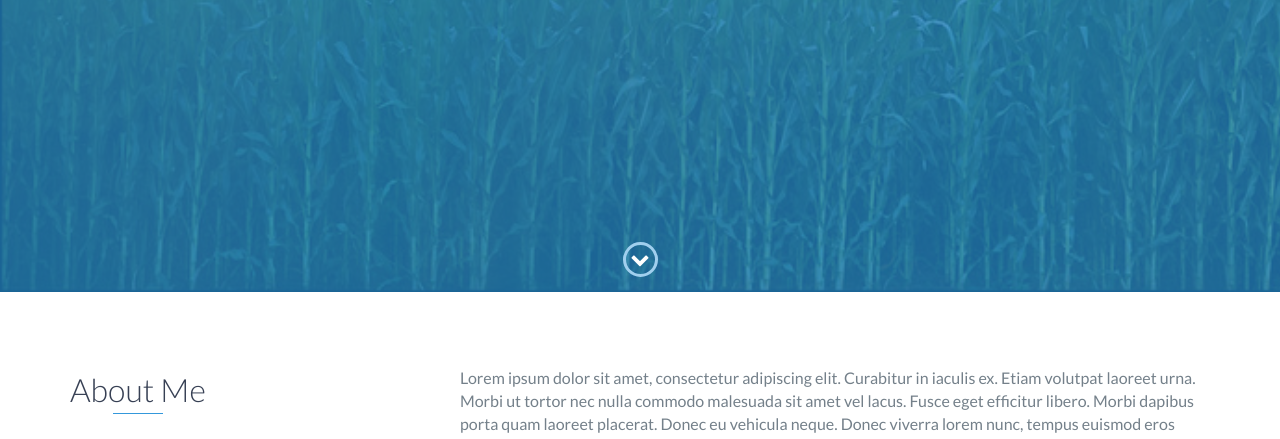
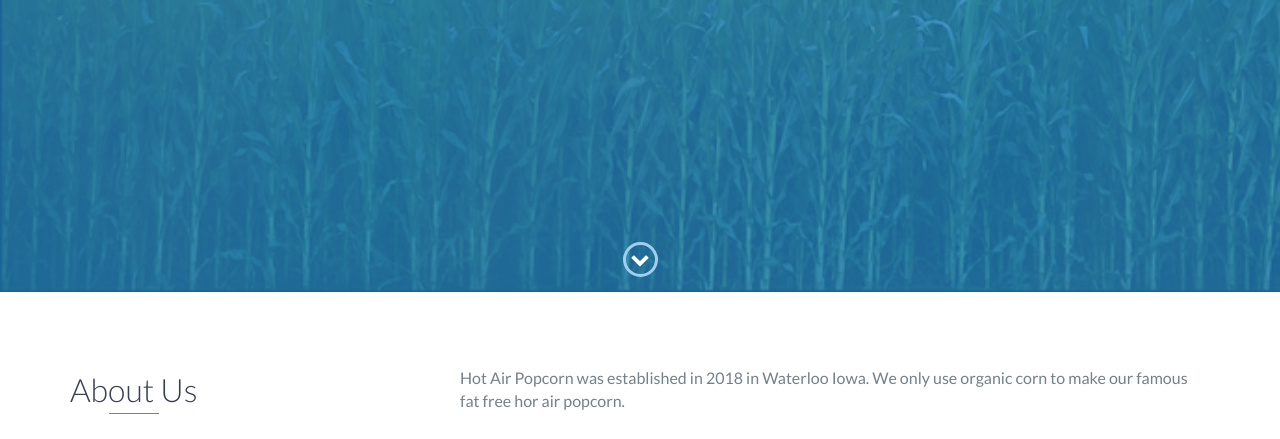
Before and after one commit to DimaMukhin/hot-air-popcorn, a website: page index.html in a window 1280 px wide. Shown: the part 508-947 px from the top of the page. Drawn offline with nearby package versions, Linux system fonts and the light colour scheme.

Commit message:
updated "about us"

```diff
--- a/index.html
+++ b/index.html
@@ -68,13 +68,11 @@
         <div class="container">
             <div class="row">
                 <div class="col-md-4">
-                    <h2 class="heading">About Me</h2>
+                    <h2 class="heading">About Us</h2>
                 </div>
                 <div class="col-md-8">
                     <p>
-                        Lorem ipsum dolor sit amet, consectetur adipiscing elit. Curabitur in iaculis ex. Etiam volutpat laoreet urna. Morbi ut tortor nec nulla commodo malesuada sit amet vel lacus. Fusce eget efficitur libero. Morbi dapibus porta quam laoreet placerat. Donec
-                        eu vehicula neque. Donec viverra lorem nunc, tempus euismod eros sollicitudin ut. Quisque et tincidunt libero. Donec id pharetra justo. Proin euismod lacinia dolor, eu scelerisque justo tempus pharetra. Vivamus nunc justo, finibus
-                        ut nisl sed, euismod rhoncus nulla. Proin sed magna egestas, egestas ante et, congue eros. In consequat, mauris dapibus tincidunt suscipit, ex libero aliquet diam, at maximus risus enim non leo.
+                        Hot Air Popcorn was established in 2018 in Waterloo Iowa. We only use organic corn to make our famous fat free hor air popcorn.
                     </p>
                 </div>
             </div>
```
